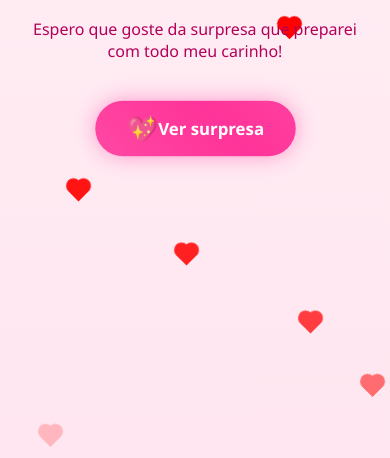
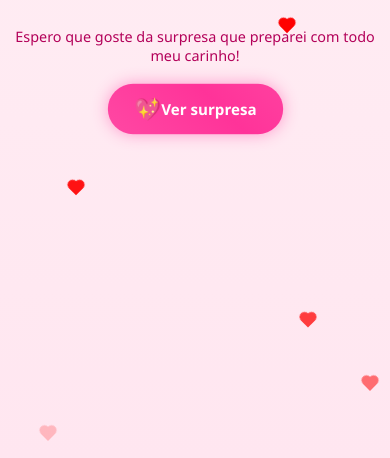
Before and after one commit to EderamorimTH/amor, a plain HTML site: page index.html in a window 390 px wide. Shown: the part 386-844 px from the top of the page. Drawn offline with Linux system fonts and the light colour scheme.

Commit message:
Update index.html

```diff
--- a/index.html
+++ b/index.html
@@ -14,8 +14,7 @@
       flex-direction: column;
       align-items: center;
       justify-content: center;
-      height: 100vh;
-      overflow: hidden;
+      min-height: 100vh;
       text-align: center;
       color: #b30059;
     }
@@ -27,42 +26,36 @@
 
     p {
       font-size: 1.3rem;
-      margin-bottom: 40px;
-      padding: 0 20px;
+      margin-bottom: 30px;
+      padding: 0 15px;
     }
 
     .btn {
       background: linear-gradient(45deg, #ff66b2, #ff3399, #ff66b2);
       background-size: 300% 300%;
-      animation: shine 3s infinite, pulse 2s infinite; /* Combina shine e pulse */
+      animation: shine 3s infinite, pulse 2s infinite;
       color: white;
       border: none;
-      padding: 15px 40px;
+      padding: 12px 35px;
       border-radius: 50px;
-      font-size: 1.2rem;
+      font-size: 1.1rem;
       font-weight: bold;
       cursor: pointer;
       text-decoration: none;
-      box-shadow: 0 0 20px #ff99cc;
+      box-shadow: 0 0 15px #ff99cc;
       display: inline-flex;
       align-items: center;
       justify-content: center;
     }
 
     .btn:hover {
-      transform: scale(1.05); /* Mantém o efeito de hover */
+      transform: scale(1.05);
     }
 
     @keyframes shine {
-      0% {
-        background-position: 0% 50%;
-      }
-      50% {
-        background-position: 100% 50%;
-      }
-      100% {
-        background-position: 0% 50%;
-      }
+      0% { background-position: 0% 50%; }
+      50% { background-position: 100% 50%; }
+      100% { background-position: 0% 50%; }
     }
 
     @keyframes pulse {
@@ -116,9 +109,7 @@
         transform: translateY(100vh) rotate(45deg);
         opacity: 0;
       }
-      30% {
-        opacity: 1;
-      }
+      30% { opacity: 1; }
       100% {
         transform: translateY(-10vh) rotate(45deg);
         opacity: 0;
@@ -141,24 +132,27 @@
 
     @media (max-width: 600px) {
       h1 {
-        font-size: 2rem;
+        font-size: 1.8rem;
+        margin-bottom: 15px;
       }
       p {
-        font-size: 1rem;
+        font-size: 0.9rem;
+        margin-bottom: 20px;
+        padding: 0 10px;
       }
       .btn {
-        padding: 10px 30px;
-        font-size: 1rem;
+        padding: 10px 25px;
+        font-size: 0.9rem;
       }
       .heart, .heart::before, .heart::after {
-        width: 15px;
-        height: 15px;
+        width: 10px;
+        height: 10px;
       }
       .heart::before {
-        top: -7.5px;
+        top: -5px;
       }
       .heart::after {
-        left: -7.5px;
+        left: -5px;
       }
     }
   </style>
@@ -166,11 +160,13 @@
 <body>
   <h1>Bem vinda ! 💖</h1>
   <p>Espero que goste da surpresa que preparei com todo meu carinho!</p>
-  <a href="principal.html" class="btn"><span style="font-size: 1.5rem;">💖</span> Ver surpresa</a>
+  <a href="principal.html" class="btn"><span style="font-size: 1.3rem;">💖</span> Ver surpresa</a>
 
   <div class="hearts">
     <script>
-      for (let i = 0; i < 30; i++) {
+      const isMobile = window.innerWidth <= 600;
+      const heartCount = isMobile ? 15 : 30; // Menos corações no celular
+      for (let i = 0; i < heartCount; i++) {
         const heart = document.createElement('div');
         heart.classList.add('heart');
         heart.style.left = Math.random() * 100 + 'vw';
@@ -181,7 +177,6 @@
     </script>
   </div>
 
-  <!-- Pop-up de Boas-Vindas -->
   <script>
     window.onload = function() {
       alert('Meu amor, esta surpresa é para você! Te amo para sempre! 💖');
```
